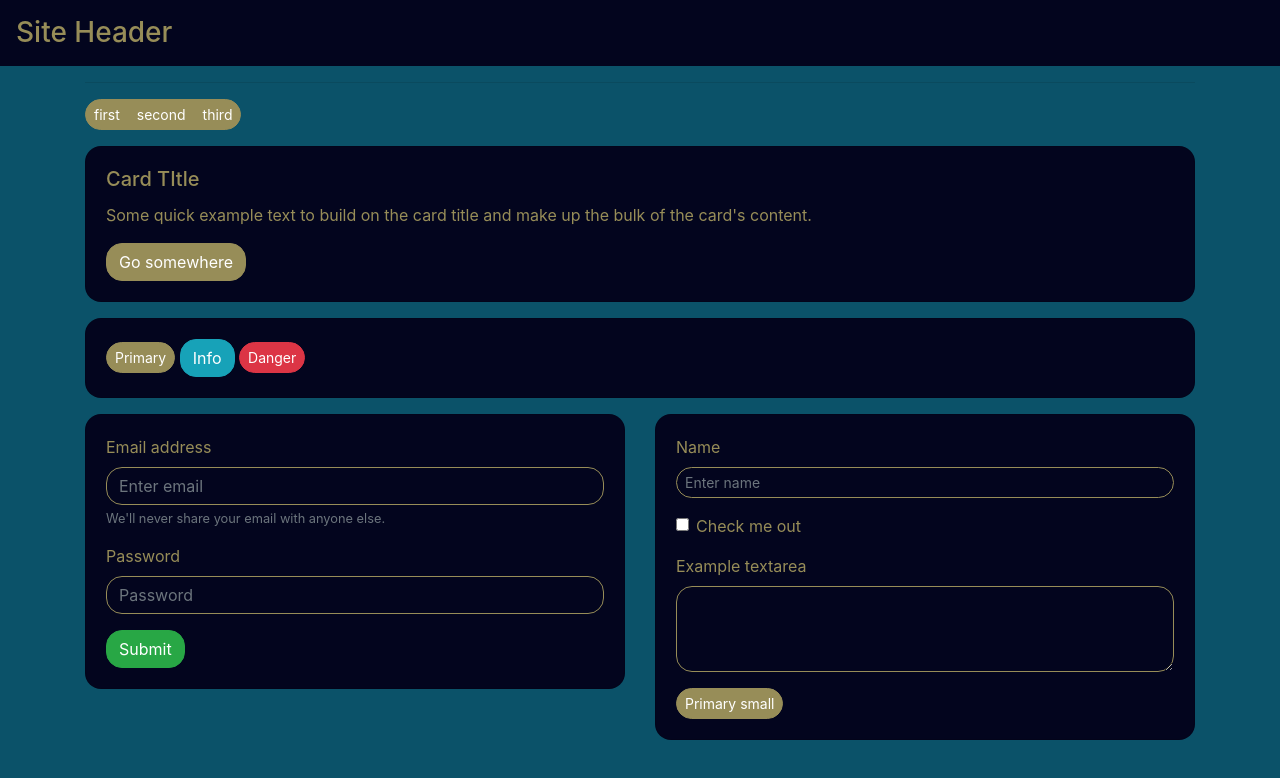
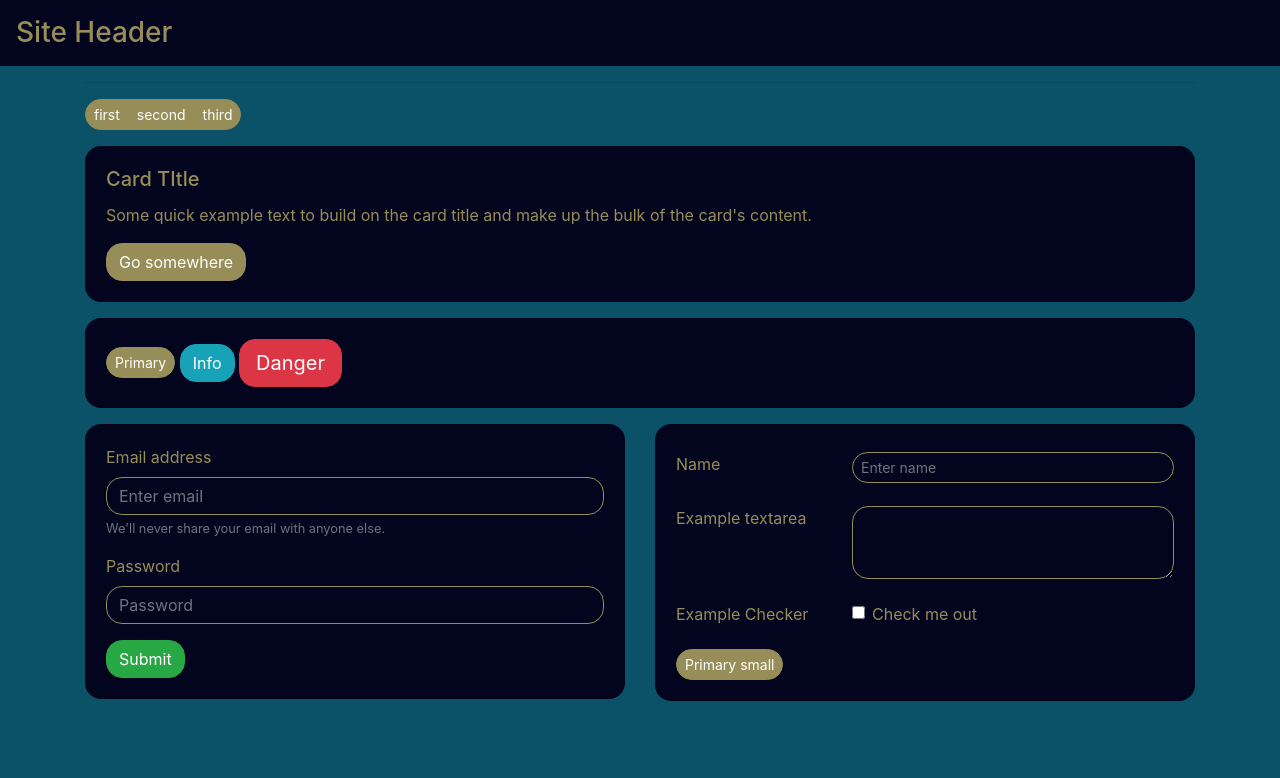
Before and after one commit to ShockProof/my-react-bootstrap, a React (Create React App) app: page / in a window 1280 px wide. Shown: the top 778 px of the page. Built offline with nearby package versions, Linux system fonts and the light colour scheme.

Commit message:
update example ui

```diff
--- a/src/ui-v1/App.jsx
+++ b/src/ui-v1/App.jsx
@@ -35,7 +35,7 @@ function App() {
             <Card>
               <Button size="sm" variant="primary">Primary</Button> {' '}
               <Button variant="info">Info</Button> {' '}
-              <Button size="sm" variant="danger">Danger</Button>
+              <Button size="lg" variant="danger">Danger</Button>
             </Card>
           </Col>
         </Row>
@@ -65,18 +65,25 @@ function App() {
           <Col>
             <Card>
               <Form>
-                <Form.Group controlId="formBasicName">
-                  <Form.Label size="sm">Name</Form.Label>
-                  <Form.Control size="sm" type="text" placeholder="Enter name" />
+                <Form.Group as={Row} controlId="formBasicName">
+                  <Form.Label column sm="4" size="sm">Name</Form.Label>
+                  <Col sm="8" style={{paddingTop: 7}}>
+                    <Form.Control size="sm" type="text" placeholder="Enter name" />
+                  </Col>
                 </Form.Group>
 
-                <Form.Group controlId="formBasicCheckbox">
-                  <Form.Check type="checkbox" label="Check me out" />
+                <Form.Group as={Row} controlId="formBasicTextarea">
+                  <Form.Label column sm="4" size="sm">Example textarea</Form.Label>
+                  <Col sm="8" style={{paddingTop: 7}}>
+                    <Form.Control as="textarea" rows="3" size="sm"/>
+                  </Col>
                 </Form.Group>
 
-                <Form.Group controlId="formBasicTextarea">
-                  <Form.Label>Example textarea</Form.Label>
-                  <Form.Control as="textarea" rows="3" />
+                <Form.Group as={Row} controlId="formBasicCheckbox">
+                  <Form.Label column sm="4" size="sm">Example Checker</Form.Label>
+                  <Col sm="8" style={{paddingTop: 7}}>
+                    <Form.Check type="checkbox" label="Check me out" size="sm" />
+                  </Col>
                 </Form.Group>
 
                 <Button variant="primary" type="submit" size="sm"> Primary small </Button>
```
